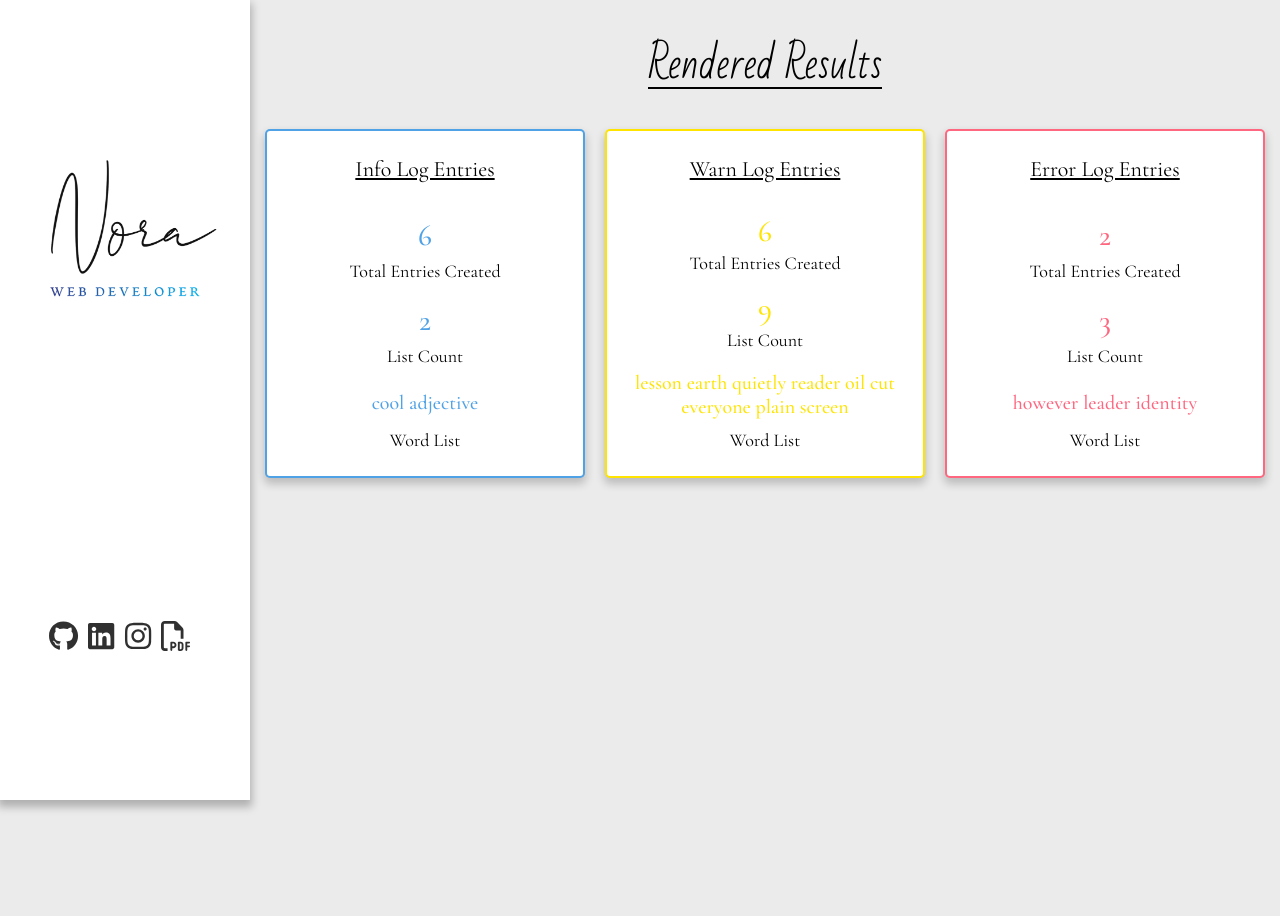
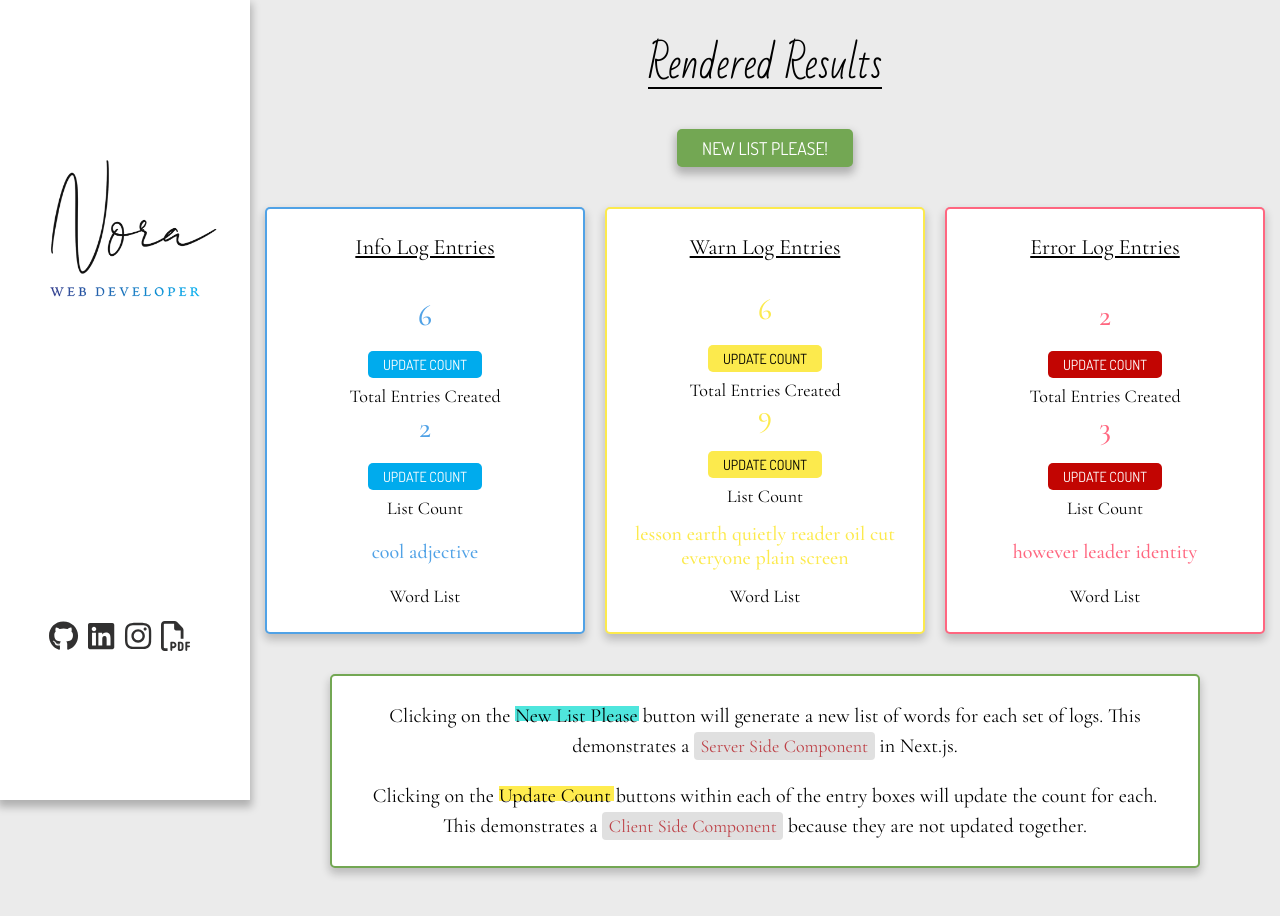
Before and after one commit to nkrane23/next-logging-app, a Next.js app: page / in a window 1280 px wide. Shown: the top 916 px of the page. Before the commit the page ends 800 px from the top, so only its background shows below. Built offline with nearby package versions, Linux system fonts and the light colour scheme.

Commit message:
Added lots of colors and style changes, also added a button to regenerate logs

```diff
--- /dev/null
+++ b/app/components/button.tsx
@@ -0,0 +1,19 @@
+"use client"
+
+import React from "react";
+import {useRouter} from "next/navigation";
+
+type ButtonLoaderProps = {
+    children: React.ReactNode
+}
+
+export default function ButtonLoader({children}: ButtonLoaderProps) {
+    const router = useRouter()
+
+    return (
+        <div className="list-btn">
+            {children}
+            <button onClick={() => router.refresh()}>New List Please!</button>
+        </div>
+    )
+}
--- a/app/components/counter.tsx
+++ b/app/components/counter.tsx
@@ -3,14 +3,9 @@
 import { useRef } from "react";
 import { useCountUp } from "react-countup";
 
-const easingFn = function (t, b, c, d) {
-    return c * (Math.pow(t / d - 1, 5) + 1) + b;
-};
-
 const Counter = (props) => {
     const {
-        styles = null,
-        data: { startNum = 0, endNum, duration = 5, delay = 1 }
+        data: { startNum = 0, endNum, duration = 5, delay = 0 }
     } = props;
     const countUpRef = useRef(null);
 
@@ -18,16 +13,17 @@ const Counter = (props) => {
         ref: countUpRef,
         start: startNum,
         end: endNum,
-        separator: ",",
         smartEasingThreshold: 2000,
         smartEasingAmount: 30,
-        easingFn,
         delay,
         duration
     });
 
     return (
-        <div className="number" ref={countUpRef}>0</div>
+        <div className="numbers-wrapper">
+            <div className="number" ref={countUpRef}>0</div>
+            <button className="update" onClick={start}>Update Count</button>
+        </div>
     );
 };
 
--- a/app/page.tsx
+++ b/app/page.tsx
@@ -1,8 +1,11 @@
 import './sass/app.scss'
 import { GeneratedLists } from '@/winston/winston-logger';
 import { Sidebar } from './components/sidebar';
+import ButtonLoader from './components/button';
 
 import { Roboto, Cormorant_Garamond, Bad_Script } from 'next/font/google'
+import {inspect} from "util";
+import colors = module
 
 const sans_serif = Roboto({ weight: '300', subsets: ['latin'] })
 const serif = Cormorant_Garamond({ weight: ['300', '400', '500'], subsets: ['latin'] })
@@ -22,7 +25,16 @@ export default function Home() {
                     </div>
 
                     <div className={ serif.className }>
+                        <ButtonLoader>
+                        </ButtonLoader>
+
                         <GeneratedLists/>
+
+                        <div className="about">
+                            <h3>Clicking on the <span className="highlight">New List Please</span> button will generate a new list of words for each set of logs. This demonstrates a <span className="highlight-three">Server Side Component</span> in Next.js.</h3>
+                            <br/>
+                            <h3>Clicking on the <span className="highlight-two">Update Count</span> buttons within each of the entry boxes will update the count for each. This demonstrates a <span className="highlight-three">Client Side Component</span> because they are not updated together.</h3>
+                        </div>
                     </div>
                 </div>
             </section>
--- /dev/null
+++ b/app/sass/_variables.scss
@@ -0,0 +1,20 @@
+/* ------ Colors ------- */
+$red: #c20502;
+$lt-red: #ff012c99;
+$purple: #9d1fec;
+$bright-blue: #00ABED;
+$green: #73a753;
+$lt-blue: #0078DBAF;
+$off-white: #D8D5DB;
+$dk-gray: #313030;
+$black: #000;
+$white: #fff;
+$lt-pink: #f88e8e;
+$yellow: #fcea4d;
+$orange: #faad3f;
+
+//#f8f8f8
+// New colors
+// Light Blue: #4de4db
+// Red: #f6647d
+// Yellow: #fcea4d
--- a/app/sass/app.scss
+++ b/app/sass/app.scss
@@ -1,9 +1,11 @@
+@import "_variables.scss";
+
 body {
     ::selection {
-        background: #f88e8e; /* WebKit/Blink Browsers */
+        background: $lt-pink; /* WebKit/Blink Browsers */
     }
     ::-moz-selection {
-        background: #f88e8e; /* Gecko Browsers */
+        background: $lt-pink; /* Gecko Browsers */
     }
 
     img {
@@ -156,7 +158,7 @@ body {
 
 .content-area {
     margin-left: 250px;
-    color: #000;
+    color: $black;
 
     @media screen and (max-width: 991px) {
         margin-left: 0;
@@ -198,7 +200,38 @@ body {
                 left: 0;
                 bottom: 0;
                 height: 2px;
-                background: #000;
+                background: $black;
+            }
+        }
+    }
+
+    .list-btn {
+        text-align: center;
+        margin-bottom: 4%;
+
+        button {
+            -webkit-transition: .35s all;
+            transition: .35s all;
+            -webkit-box-shadow: 0px 5px 8px 2px rgba(0,0,0,.25);
+            box-shadow: 0px 5px 8px 2px rgba(0,0,0,.25);
+            text-decoration: none;
+            font-family: "Dosis",Arial,Helvetica,sans-serif;
+            padding: 8px 25px;
+            display: inline-block;
+            text-transform: uppercase;
+            color: $white;
+            font-size: 110%;
+            border-radius: 5px;
+            position: relative;
+            -webkit-transform: scale(1);
+            transform: scale(1);
+            background: $green;
+            border: none;
+            cursor: pointer;
+
+            &:hover {
+                -webkit-transform: scale(1.1);
+                transform: scale(1.1);
             }
         }
     }
@@ -213,7 +246,7 @@ body {
 
         .box {
             border-radius: 5px;
-            background: #fff;
+            background: $white;
             padding: 25px;
             -webkit-box-shadow: 0px 5px 9px 1px rgb(0 0 0 / 20%);
             box-shadow: 0px 5px 9px 1px rgb(0 0 0 / 20%);
@@ -235,6 +268,7 @@ body {
 
             .numbers-wrapper {
                 margin-bottom: 5px;
+                text-align: center;
 
                 &:nth-of-type(1) {
                     margin-bottom: 7px;
@@ -244,12 +278,28 @@ body {
                     font-size: 30px;
                     line-height: 1;
                     font-weight: 500;
-                    text-align: center;
+                }
+
+                button.update {
+                    margin-top: 20px;
+                    transition: 0.35s all;
+                    text-decoration: none;
+                    font-family: "Dosis", Arial, Helvetica, sans-serif;
+                    padding: 5px 15px;
+                    display: inline-block;
+                    text-transform: uppercase;
+                    color: $white;
+                    font-size: 14px;
+                    border-radius: 5px;
+                    position: relative;
+                    transform: scale(1);
+                    border: none;
+                    cursor: pointer;
                 }
             }
 
             .data-row {
-                margin-bottom: 10px;
+                margin: 15px 0;
                 text-align: center;
 
                 h3 {
@@ -282,10 +332,14 @@ body {
 
         .info {
             //blue
-            border: 2px solid #0078DBAF;
+            border: 2px solid $lt-blue;
 
             .numbers-wrapper .number, .data-row {
-                color: #0078DBAF;
+                color: $lt-blue;
+            }
+
+            .entries-info button.update {
+                background: $bright-blue;
             }
         }
 
@@ -297,16 +351,21 @@ body {
         }
 
         .warn {
-            // yellow
-            border: 2px solid #ffe400;
+            // purple
+            border: 2px solid $yellow;
 
             .numbers-wrapper .number, .data-row {
-                color: #ffe400;
+                color: $yellow;
+            }
+
+            .entries-warn button.update {
+                background: $yellow;
+                color: $black;
             }
         }
 
         .warn-text {
-            background-color: #ffe400;
+            background-color: $yellow;
             display: inline-block;
             width: 30px;
             height: 30px;
@@ -316,15 +375,19 @@ body {
 
         .error {
             // red
-            border: 2px solid #FF012C99;
+            border: 2px solid $lt-red;
 
             .numbers-wrapper .number, .data-row {
-                color: #FF012C99;
+                color: $lt-red;
+            }
+
+            .entries-error button.update {
+                background: $red;
             }
         }
 
         .error-text {
-            background-color: #FF012C99;
+            background-color: $red;
             display: inline-block;
             width: 30px;
             height: 30px;
@@ -332,4 +395,73 @@ body {
             font-family: 'Roboto', sans-serif;
         }
     }
+
+    .about {
+        margin: 4% auto;
+        border: 2px solid $green;
+        text-align: center;
+        border-radius: 5px;
+        background: $white;
+        padding: 25px;
+        -webkit-box-shadow: 0px 5px 9px 1px rgb(0 0 0 / 20%);
+        box-shadow: 0px 5px 9px 1px rgb(0 0 0 / 20%);
+        max-width: 870px;
+
+        h3 {
+            font-size: 20px;
+            font-weight: 400;
+            line-height: 1.5em;
+        }
+
+        .highlight {
+            position: relative;
+            display: inline-block;
+            z-index: 1;
+
+             &:after {
+                 content: "";
+                 height: 15px;
+                 position: absolute;
+                 left: 0;
+                 top: 5px;
+                 padding: 0 10px;
+                 width: 85%;
+                 display: block;
+                 z-index: -1;
+                 //background-color: rgb(115 167 83 / 60%);
+                 background-color: rgba(0,219,206,.69);
+                 -webkit-transition: .35s ease-in-out;
+                 transition: .35s ease-in-out;
+             }
+        }
+
+        .highlight-two {
+            position: relative;
+            display: inline-block;
+            z-index: 1;
+
+            &:after {
+                content: "";
+                height: 15px;
+                position: absolute;
+                left: 0;
+                top: 5px;
+                padding: 0 10px;
+                width: 85%;
+                display: block;
+                z-index: -1;
+                background-color: rgba(255,228,0,.69);
+                -webkit-transition: .35s ease-in-out;
+                transition: .35s ease-in-out;
+            }
+        }
+
+        .highlight-three {
+            padding: 0.2rem 0.4rem;
+            font-size: 90%;
+            color: #bd4147;
+            background-color: #e0e0e0;
+            border-radius: 0.25rem;
+        }
+    }
 }
--- a/winston/winston-logger.js
+++ b/winston/winston-logger.js
@@ -2130,25 +2130,24 @@ export function GeneratedLists() {
 
     return (
         <div className="results">
-
             <div className="box info">
                 <div className="title"><h2>Info Log Entries</h2></div>
 
-                <div className="numbers-wrapper">
+                <div className="entries-info">
                     {infoEntries.map((data, i) => (
                         <Counter data={data} key={i} />
                     ))}
+
+                    <div className="title"><h3>Total Entries Created</h3></div>
                 </div>
 
-                <div className="title"><h3>Total Entries Created</h3></div>
-
-                <div className="numbers-wrapper">
+                <div className="entries-info">
                     {infoListCount.map((data, i) => (
                         <Counter data={data} key={i} />
                     ))}
+
+                    <div className="title"><h3>List Count</h3></div>
                 </div>
-
-                <div className="title"><h3>List Count</h3></div>
 
                 <div className="data-row">
                     <h3>{ infoListData }</h3>
@@ -2159,21 +2158,21 @@ export function GeneratedLists() {
             <div className="box warn">
                 <div className="title"><h2>Warn Log Entries</h2></div>
 
-                <div className="numbers-wrapper">
+                <div className="entries-warn">
                     {warnEntries.map((data, i) => (
                         <Counter data={data} key={i} />
                     ))}
+
+                    <div className="title"><h3>Total Entries Created</h3></div>
                 </div>
 
-                <div className="title"><h3>Total Entries Created</h3></div>
-
-                <div className="numbers-wrapper">
+                <div className="entries-warn">
                     {warnListCount.map((data, i) => (
                         <Counter data={data} key={i} />
                     ))}
+
+                    <div className="title"><h3>List Count</h3></div>
                 </div>
-
-                <div className="title"><h3>List Count</h3></div>
 
                 <div className="data-row">
                     <h3>{ warnListData }</h3>
@@ -2184,21 +2183,20 @@ export function GeneratedLists() {
             <div className="box error">
                 <div className="title"><h2>Error Log Entries</h2></div>
 
-                <div className="numbers-wrapper">
+                <div className="entries-error">
                     {errorEntries.map((data, i) => (
                         <Counter data={data} key={i} />
                     ))}
+                    <div className="title"><h3>Total Entries Created</h3></div>
                 </div>
 
-                <div className="title"><h3>Total Entries Created</h3></div>
-
-                <div className="numbers-wrapper">
+                <div className="entries-error">
                     {errorListCount.map((data, i) => (
                         <Counter data={data} key={i} />
                     ))}
+
+                    <div className="title"><h3>List Count</h3></div>
                 </div>
-
-                <div className="title"><h3>List Count</h3></div>
 
                 <div className="data-row">
                     <h3>{ errorListData }</h3>
@@ -2208,5 +2206,3 @@ export function GeneratedLists() {
         </div>
     );
 }
-
-// add button to click for log generation trigger?
```
